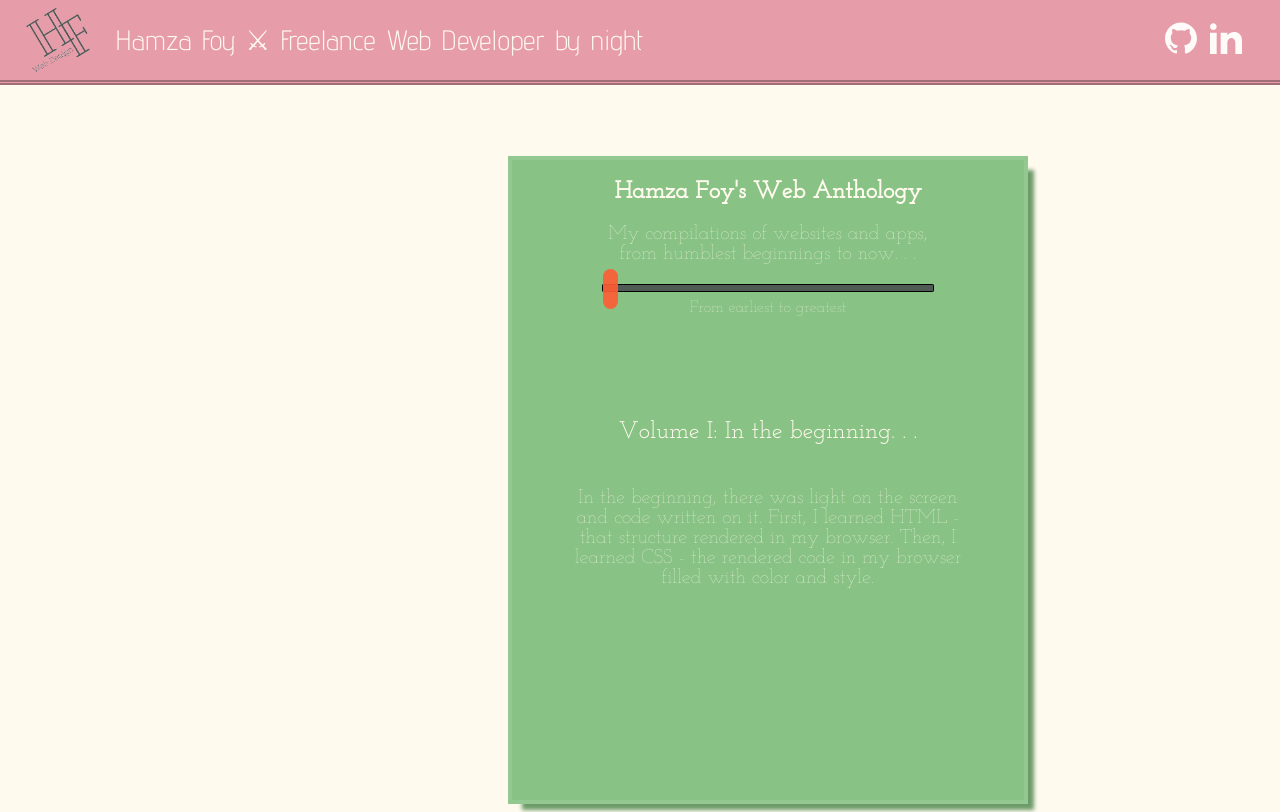
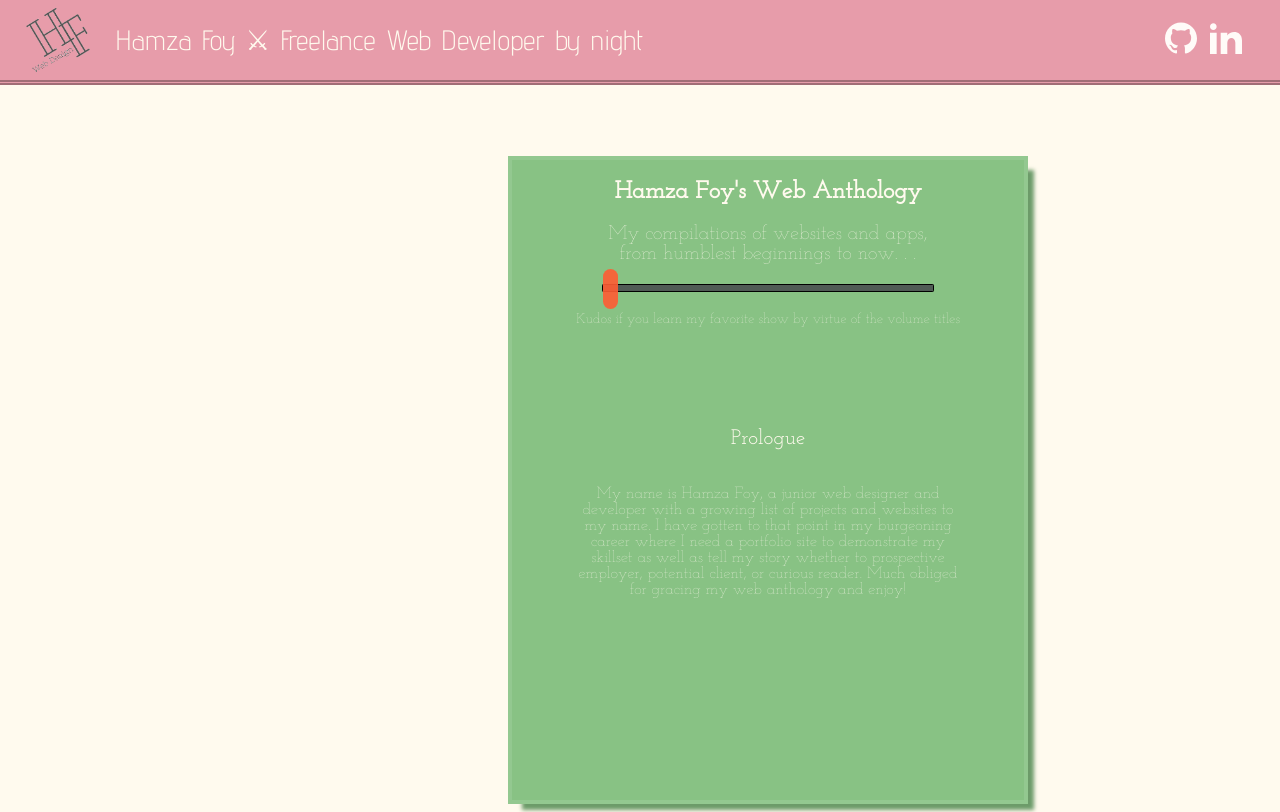
Before and after one commit to hamzafoy/hamza_foy_portfolio, a React (Create React App) app in the folder hamza-foy-portfolio/: page / in a window 1280 px wide. Shown: the top 812 px of the page. Built offline with nearby package versions, Linux system fonts and the light colour scheme.

Commit message:
add additional sections for the Timeline component.

```diff
--- a/hamza-foy-portfolio/src/Timeline/Timeline-Sections.js
+++ b/hamza-foy-portfolio/src/Timeline/Timeline-Sections.js
@@ -2,18 +2,35 @@ const timelineSections = {
     itemOne: (
         <section className="timeline-display-one">
             <h1>
-                Volume I: In the beginning. . .
+                Prologue
+            </h1>
+
+            <p>
+                My name is Hamza Foy, a junior web designer and developer with a growing list
+                of projects and websites to my name. I have gotten to that point in my burgeoning career
+                where I need a portfolio site to demonstrate my skillset as well as tell my story
+                whether to prospective employer, potential client, or curious reader. Much obliged for gracing
+                my web anthology and enjoy!
+            </p>
+        </section>
+    ),
+    itemTwo: (
+        <section className="timeline-display-two">
+            <h1>
+                Volume I: The things I will do, what they are, yet I know not. . .
             </h1>
 
             <p>
                 In the beginning, there was light on the screen and code written on it.
                 First, I learned HTML - that structure rendered in my browser.
                 Then, I learned CSS - the rendered code in my browser filled with color and style.
+                <br/><br/>
+                I began to learn through the Treehouse platform and enrolled in Code Louisville.
             </p>
         </section>
     ),
-    itemTwo: (
-        <section className="timeline-display-two">
+    itemThree: (
+        <section className="timeline-display-three">
             <h1>
                 Volume II: It doesn't look like anything to me. . .
             </h1>
@@ -22,6 +39,26 @@ const timelineSections = {
                 As I explored HTML and CSS, in the hopes of designing visually pleasing websites,
                 I came to realize that the structure and the style did not interact or move.
                 I set out to learn JavaScript and loved the simple syntax and the logic it encouraged.
+                <br/><br/>
+                I am accepted into Code Louisville and complete my Front End Development cohort.
+            </p>
+        </section>
+    ),
+    itemFour: (
+        <section className="timeline-display-four">
+            <h1>
+                Volume III: Everything in this world is magic, except to the magician. . .
+            </h1>
+
+            <p>
+                I began to learn more about the JavaScript programming language including, but not
+                limited to, frameworks such as ExpressJS and libraries including React and Sockets.io.
+                Although my strength would lean more towards the front-end, I take great interest in the backend
+                leveraging Node.js and currently learning more about SQL and SQL-based databases with accompanying
+                ORMs such as Sequelize.
+                <br/><br/>
+                I am currently still enrolled in Code Louisville and completed a general JavaScript cohort and
+                a FullStack JavaScript cohort.
             </p>
         </section>
     )
--- a/hamza-foy-portfolio/src/Timeline/Timeline.css
+++ b/hamza-foy-portfolio/src/Timeline/Timeline.css
@@ -41,11 +41,14 @@
 .timeline-handler label {
     text-align: center;
     font-family: 'JosefinSlab-Thin';
-    margin: 1vh 0 0;
+    margin: 2.5vh 0 0;
+    font-size: 14px;
 }
 
 .timeline-display-one,
-.timeline-display-two {
+.timeline-display-two,
+.timeline-display-three,
+.timeline-display-four {
     margin: 10vh 0 0;
     display: flex;
     flex-direction: column;
@@ -53,12 +56,19 @@
 }
 
 .timeline-display-one h1,
-.timeline-display-two h1 {
+.timeline-display-two h1,
+.timeline-display-three h1,
+.timeline-display-four h1 {
     font-family: 'JosefinSlab-Regular';
     font-weight: normal;
+    font-size: 21px;
+    width: 80%;
 }
 
 .timeline-display-one p,
-.timeline-display-two p {
-    width: 80%;
+.timeline-display-two p,
+.timeline-display-three p,
+.timeline-display-four p {
+    width: 75%;
+    font-size: 16px;
 }
--- a/hamza-foy-portfolio/src/Timeline/Timeline.js
+++ b/hamza-foy-portfolio/src/Timeline/Timeline.js
@@ -26,6 +26,11 @@ class Timeline extends React.Component {
             case '2':
                 timelineDisplay = timelineSections.itemTwo;
                 break;
+            case '3':
+                timelineDisplay = timelineSections.itemThree;
+                break;
+            case '4':
+                timelineDisplay = timelineSections.itemFour;
         }
 
         return(
@@ -44,7 +49,7 @@ class Timeline extends React.Component {
                     <aside className="timeline-handler">
                         <input type="range" id="timeline-range" name="timeline-range"
                                 min="1" max="5" defaultValue="1" onChange={this.handleChange}/>
-                        <label for="timeline-range">From earliest to greatest</label>
+                        <label for="timeline-range">Kudos if you learn my favorite show by virtue of the volume titles</label>
                     </aside>
 
                     {timelineDisplay}
```
